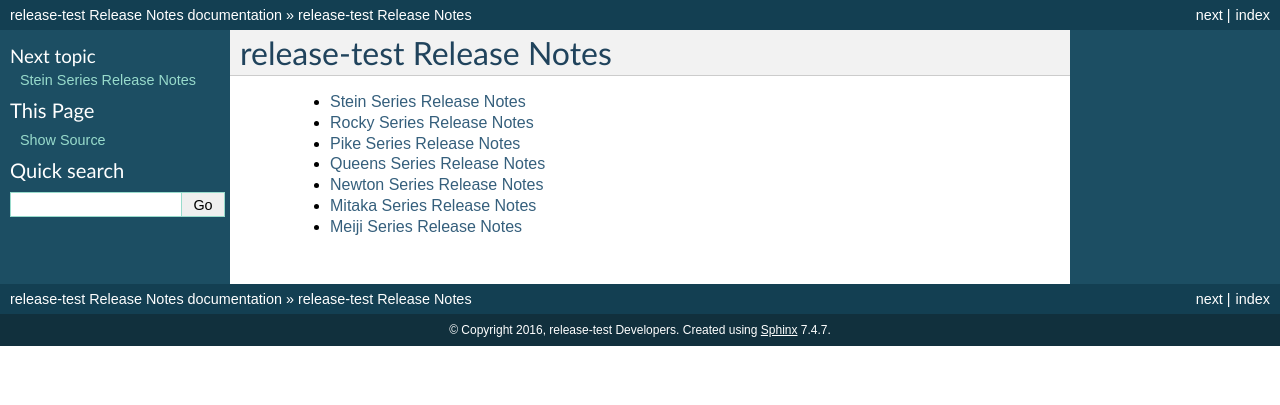
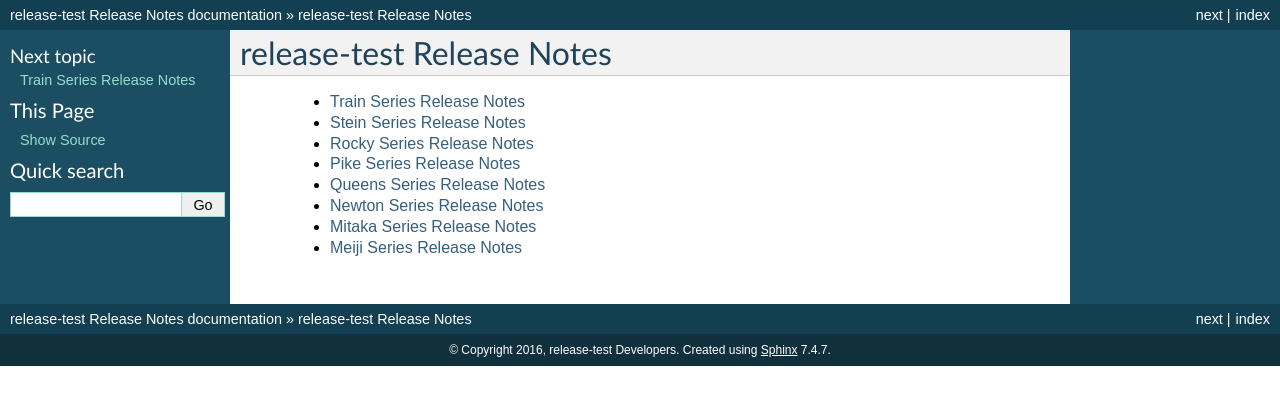
Before and after one commit to openstack/release-test, a Sphinx documentation site: the page built from releasenotes/source/index.rst, in a window 1280 px wide. Shown: the top 405 px of the page. Built offline with Sphinx 7.4.7, drawn with Linux system fonts in a browser that asks for light colours; pages that are not in the unit, such as notebooks, are missing from menus.

Commit message:
Update master for stable/train
Add file to the reno documentation build to show release notes for
stable/train.

Use pbr instruction to increment the minor version number
automatically so that master versions are higher than the versions on
stable/train.

Change-Id: I7c7796c3da01af546d3631d1bfc398b7d7d933fb
Sem-Ver: feature

```diff
--- a/releasenotes/source/index.rst
+++ b/releasenotes/source/index.rst
@@ -6,6 +6,7 @@
     :maxdepth: 1
 
     unreleased
+    train
     stein
     rocky
     pike
--- /dev/null
+++ b/releasenotes/source/train.rst
@@ -0,0 +1,6 @@
+==========================
+Train Series Release Notes
+==========================
+
+.. release-notes::
+   :branch: stable/train
```
